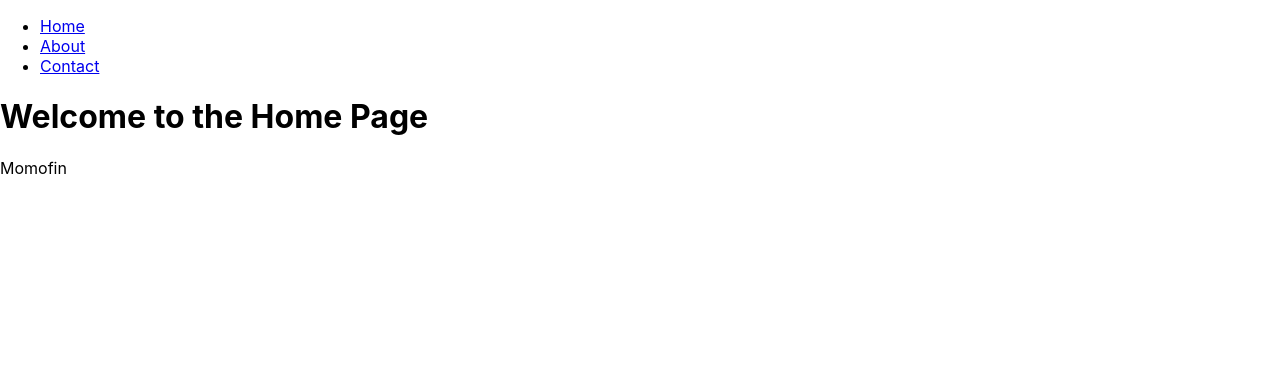
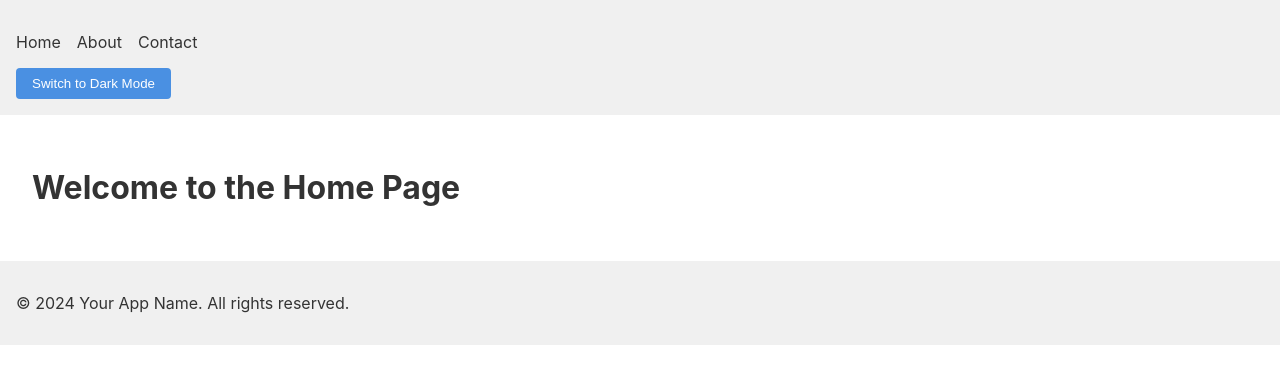
Before and after one commit to ichibangroup/momofin_front, a React (Create React App) app: page / in a window 1280 px wide. Shown: the top 384 px of the page. Built offline with nearby package versions, Linux system fonts and the light colour scheme.

Commit message:
feat: set up react router for frontend navigation, implement a skeleton layout component for the app, implementing loading states and transitions and setting up basic state management (dev branch)

```diff
--- a/package.json
+++ b/package.json
@@ -35,5 +35,10 @@
       "last 1 firefox version",
       "last 1 safari version"
     ]
+  },
+  "devDependencies": {
+    "autoprefixer": "^10.4.20",
+    "postcss": "^8.4.47",
+    "tailwindcss": "^3.4.12"
   }
 }
--- a/src/Layout.js
+++ b/src/Layout.js
@@ -1,25 +1,31 @@
 import React from 'react';
 import { Outlet, Link } from 'react-router-dom';
+import { useTheme } from './ThemeContext';
 
 const Layout = () => {
+  const { isDarkMode, toggleTheme } = useTheme();
+
   return (
-    <div className="flex flex-col min-h-screen">
-      <header className="bg-blue-600 text-white p-4">
+    <div className={isDarkMode ? 'dark-theme' : 'light-theme'}>
+      <header>
         <nav>
-          <ul className="flex space-x-4">
-            <li><Link to="/" className="hover:underline">Home</Link></li>
-            <li><Link to="/about" className="hover:underline">About</Link></li>
-            <li><Link to="/contact" className="hover:underline">Contact</Link></li>
+          <ul>
+            <li><Link to="/">Home</Link></li>
+            <li><Link to="/about">About</Link></li>
+            <li><Link to="/contact">Contact</Link></li>
           </ul>
         </nav>
+        <button onClick={toggleTheme}>
+          {isDarkMode ? 'Switch to Light Mode' : 'Switch to Dark Mode'}
+        </button>
       </header>
 
-      <main className="flex-grow container mx-auto px-4 py-8">
+      <main>
         <Outlet />
       </main>
 
-      <footer className="bg-gray-200 p-4 text-center">
-        <p> Momofin </p>
+      <footer>
+        <p>&copy; 2024 Your App Name. All rights reserved.</p>
       </footer>
     </div>
   );
--- /dev/null
+++ b/src/ThemeContext.js
@@ -0,0 +1,23 @@
+import React, { createContext, useState, useContext, useEffect } from 'react';
+
+const ThemeContext = createContext();
+
+export const ThemeProvider = ({ children }) => {
+  const [isDarkMode, setIsDarkMode] = useState(false);
+
+  useEffect(() => {
+    document.body.className = isDarkMode ? 'dark-theme' : 'light-theme';
+  }, [isDarkMode]);
+
+  const toggleTheme = () => {
+    setIsDarkMode(prevMode => !prevMode);
+  };
+
+  return (
+    <ThemeContext.Provider value={{ isDarkMode, toggleTheme }}>
+      {children}
+    </ThemeContext.Provider>
+  );
+};
+
+export const useTheme = () => useContext(ThemeContext);
--- a/src/index.css
+++ b/src/index.css
@@ -5,9 +5,62 @@ body {
     sans-serif;
   -webkit-font-smoothing: antialiased;
   -moz-osx-font-smoothing: grayscale;
+  transition: background-color 0.3s ease, color 0.3s ease;
 }
 
-code {
-  font-family: source-code-pro, Menlo, Monaco, Consolas, 'Courier New',
-    monospace;
+.light-theme {
+  --bg-color: #ffffff;
+  --text-color: #333333;
+  --header-bg: #f0f0f0;
+  --footer-bg: #f0f0f0;
 }
+
+.dark-theme {
+  --bg-color: #333333;
+  --text-color: #ffffff;
+  --header-bg: #1a1a1a;
+  --footer-bg: #1a1a1a;
+}
+
+body {
+  background-color: var(--bg-color);
+  color: var(--text-color);
+}
+
+header, footer {
+  background-color: var(--header-bg);
+  padding: 1rem;
+}
+
+main {
+  padding: 2rem;
+}
+
+button {
+  padding: 0.5rem 1rem;
+  background-color: #4a90e2;
+  color: white;
+  border: none;
+  border-radius: 4px;
+  cursor: pointer;
+}
+
+button:hover {
+  background-color: #357abd;
+}
+
+nav ul {
+  list-style-type: none;
+  padding: 0;
+  display: flex;
+  gap: 1rem;
+}
+
+nav ul li a {
+  color: var(--text-color);
+  text-decoration: none;
+}
+
+nav ul li a:hover {
+  text-decoration: underline;
+}
--- a/src/index.js
+++ b/src/index.js
@@ -3,11 +3,14 @@ import ReactDOM from 'react-dom/client';
 import './index.css';
 import App from './App';
 import reportWebVitals from './reportWebVitals';
+import { ThemeProvider } from './ThemeContext';
 
 const root = ReactDOM.createRoot(document.getElementById('root'));
 root.render(
   <React.StrictMode>
-    <App />
+    <ThemeProvider>
+      <App />
+    </ThemeProvider>
   </React.StrictMode>
 );
 
```
Also changed, not shown: 1 other file (tests, documents, lock files or other folders).
